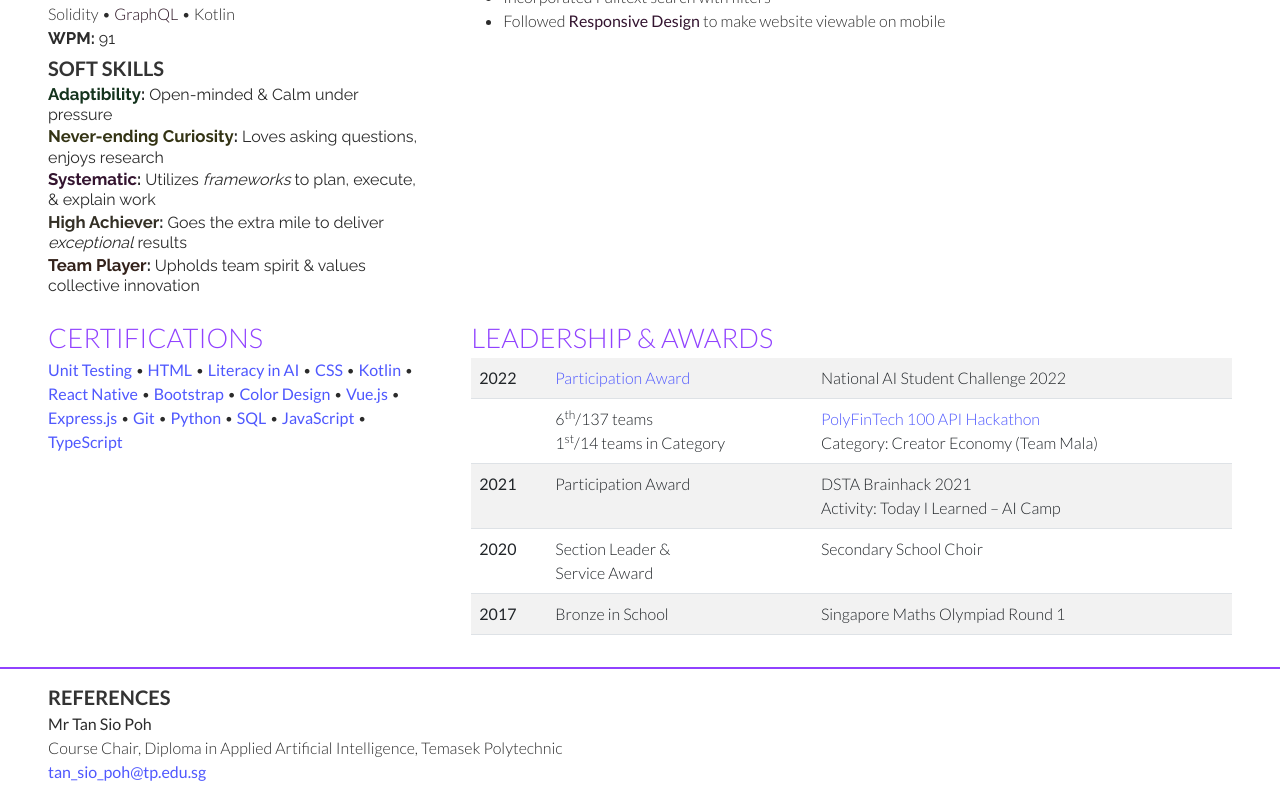
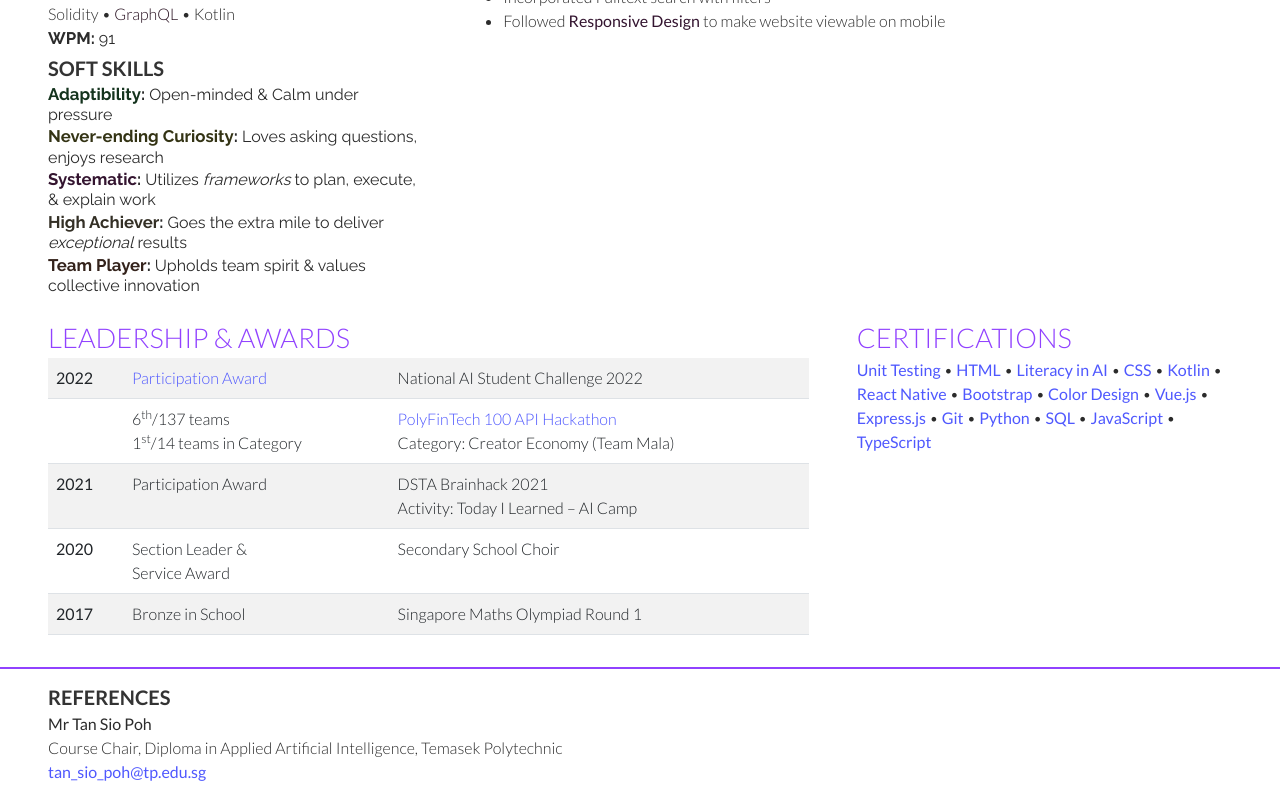
Before and after one commit to TMK04/resume, a React (Create React App) app: page / in a window 1280 px wide. Shown: the part 982-1782 px from the top of the page. Built offline with nearby package versions, Linux system fonts and the light colour scheme.

Commit message:
refactor(Split): accept props not just children + set Certifications order to 1

```diff
--- a/src/App.css
+++ b/src/App.css
@@ -1,3 +1,7 @@
+#certifications-section {
+  order: 1;
+}
+
 @media print {
   #achievements {
     padding-top: 2%;
--- a/src/App.tsx
+++ b/src/App.tsx
@@ -62,30 +62,39 @@ function App() {
       <Separator />
       <main className="d-flex flex-column gap-3 mx-5">
         <Split
-          article_children={
+          article_props={{
+            children: (
               <>
                 <ExperienceSection />
               </>
-          }
-          aside_children={
+            )
+          }}
+          aside_props={{
+            children: (
               <>
                 <EducationSection />
                 <LinksSection />
                 <SkillsSection />
               </>
-          }
+            )
+          }}
         />
         <Split
-          article_children={
+          article_props={{
+            children: (
               <>
                 <LnASection />
               </>
-          }
-          aside_children={
+            )
+          }}
+          aside_props={{
+            children: (
               <>
                 <CertificationsSection />
               </>
-          }
+            ),
+            id: "certifications-section"
+          }}
           id="achievements"
         />
       </main>
--- a/src/components/Split.tsx
+++ b/src/components/Split.tsx
@@ -1,17 +1,21 @@
 import "./Split.css";
 
+type SplitItemProps<K extends keyof JSX.IntrinsicElements> = Omit<
+  JSX.IntrinsicElements[K],
+  "className"
+>;
 export default function Split({
-  aside_children,
-  article_children,
+  aside_props,
+  article_props,
   ...props
 }: Omit<JSX.IntrinsicElements["div"], "children" | "className"> & {
-  aside_children: JSX.Element;
-  article_children: JSX.Element;
+  aside_props: SplitItemProps<"aside">;
+  article_props: SplitItemProps<"article">;
 }) {
   return (
     <div className="d-flex flex-column flex-md-row gap-4 gap-md-5 split" {...props}>
-      <aside className="d-flex flex-column gap-1 split-aside">{aside_children}</aside>
-      <article className="d-flex flex-column gap-3 split-article">{article_children}</article>
+      <aside className="d-flex flex-column gap-1 split-aside" {...aside_props} />
+      <article className="d-flex flex-column gap-3 split-article" {...article_props} />
     </div>
   );
 }
```
Lines whose indentation alone changed are shown as unchanged.
